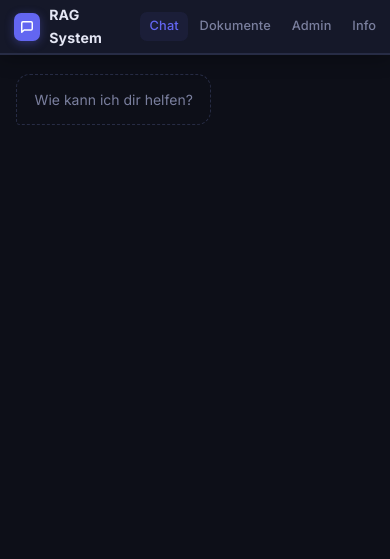
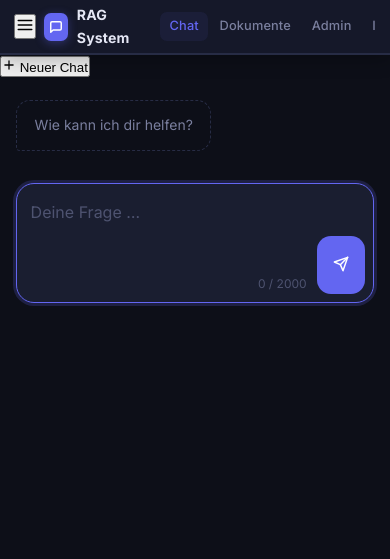
Before and after one commit to speedswimmer/rag, a Flask app: page / in a window 390 px wide. Shown: the top 559 px of the page. Run offline with Flask 3, Linux system fonts and the light colour scheme; data comes from the database, SQL or seed files in the repository; some libraries are stand-ins or nearby versions.

Commit message:
feat: add sidebar markup and hamburger toggle

```diff
--- a/app/templates/base.html
+++ b/app/templates/base.html
@@ -19,6 +19,11 @@
 </head>
 <body>
   <nav class="nav">
+    <button class="sidebar-toggle" id="sidebarToggle" aria-label="Sidebar" type="button">
+      <svg width="18" height="18" viewBox="0 0 24 24" fill="none" stroke="currentColor" stroke-width="2" stroke-linecap="round" stroke-linejoin="round">
+        <line x1="3" y1="6" x2="21" y2="6"/><line x1="3" y1="12" x2="21" y2="12"/><line x1="3" y1="18" x2="21" y2="18"/>
+      </svg>
+    </button>
     <a href="/" class="nav-brand">
       <span class="nav-brand-icon" aria-hidden="true">
         <svg width="14" height="14" viewBox="0 0 24 24" fill="none" stroke="#fff" stroke-width="2.5" stroke-linecap="round" stroke-linejoin="round">
--- a/app/templates/chat.html
+++ b/app/templates/chat.html
@@ -2,9 +2,29 @@
 {% block title %}Chat — RAG System{% endblock %}
 
 {% block content %}
+<div class="chat-layout">
+  <!-- Sidebar -->
+  <aside class="sidebar" id="sidebar">
+    <div class="sidebar-header">
+      <button class="new-chat-btn" id="newChatBtn" type="button">
+        <svg width="14" height="14" viewBox="0 0 24 24" fill="none" stroke="currentColor" stroke-width="2.2" stroke-linecap="round" stroke-linejoin="round">
+          <line x1="12" y1="5" x2="12" y2="19"/><line x1="5" y1="12" x2="19" y2="12"/>
+        </svg>
+        Neuer Chat
+      </button>
+    </div>
+    <div class="sidebar-list" id="sidebarList">
+      <!-- Populated by chat.js -->
+    </div>
+  </aside>
+
+  <!-- Overlay for mobile -->
+  <div class="sidebar-overlay" id="sidebarOverlay"></div>
+
+  <!-- Chat area -->
   <div class="chat-container">
     <div class="chat-messages" id="chatMessages">
-    <div class="message message-system">
+      <div class="message message-system" id="welcomeMsg">
         <div class="message-bubble">
           Wie kann ich dir helfen?
         </div>
@@ -34,6 +54,7 @@
       </form>
     </div>
   </div>
+</div>
 
 <script src="{{ url_for('static', filename='chat.js') }}"></script>
 {% endblock %}
```
Lines whose indentation alone changed are shown as unchanged.
